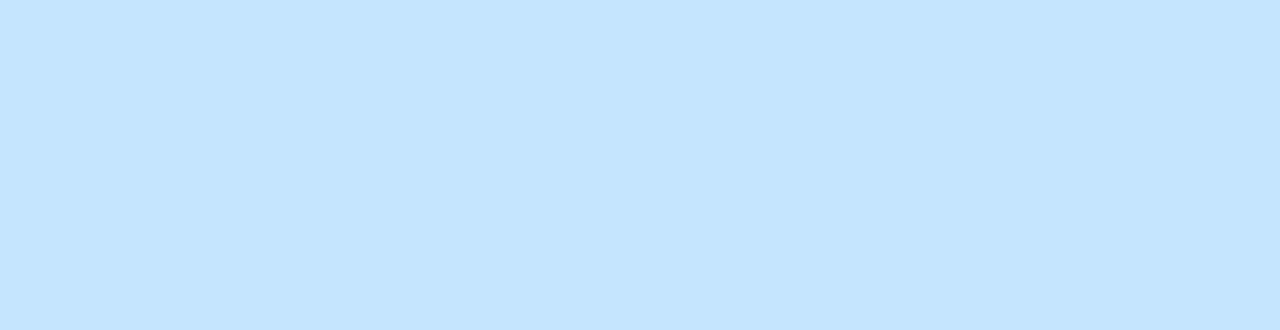
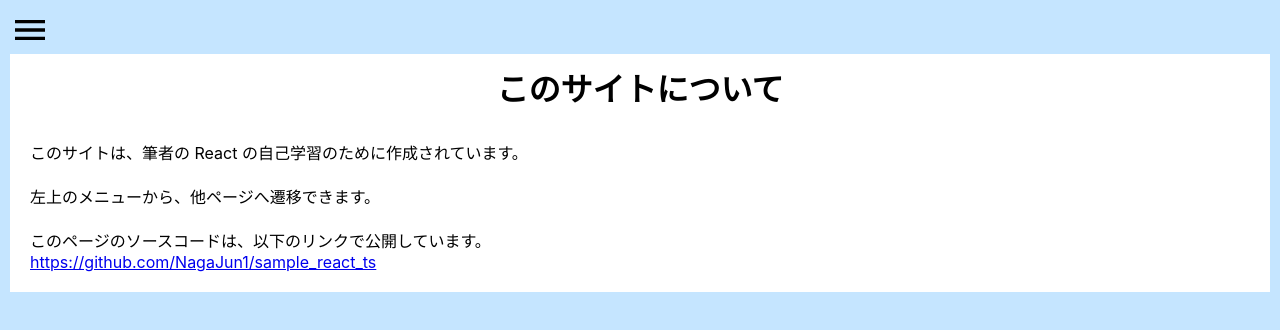
Before and after one commit to NagaJun1/sample_react_ts, a React (Create React App) app: page / in a window 1280 px wide. Before the commit this address had no page. Shown: the top 330 px of the page. Built offline with nearby package versions, Linux system fonts and the light colour scheme.

Commit message:
gh-pages 追加

```diff
--- a/package.json
+++ b/package.json
@@ -1,6 +1,6 @@
 {
   "name": "sample_react_ts",
-  "version": "0.1.0",
+  "version": "1.0.0",
   "private": true,
   "homepage": "https://NagaJun1.github.io/sample_react_ts/",
   "dependencies": {
@@ -11,6 +11,7 @@
     "@types/node": "^16.18.69",
     "@types/react": "^18.2.46",
     "@types/react-dom": "^18.2.18",
+    "gh-pages": "^6.1.1",
     "react": "^18.2.0",
     "react-dom": "^18.2.0",
     "react-router-dom": "^6.21.1",
@@ -26,7 +27,8 @@
     "rm": "rm -rf docs",
     "mv": "mv build docs",
     "git": "git add . && git commit && git push origin master",
-    "deploy": "npm run rm && npm run build && npm run mv && npm run git"
+    "deploy": "gh-pages -d build",
+    "predeploy": "npm run build"
   },
   "eslintConfig": {
     "extends": [
--- a/src/App.tsx
+++ b/src/App.tsx
@@ -8,11 +8,14 @@ import { Home } from './pages/Home';
 /** 初期ページ表示 */
 function App() {
   // 各ページのパス設定
-  return <BrowserRouter basename={process.env.PUBLIC_URL /* ← github pages にアップのデプロイ時は必要 */}>
+  return <BrowserRouter>
     <Routes>
-      <Route path={'/sample_react_ts'} element={<Home />} />
-      <Route path={'/sample_react_ts/author'} element={<Author />} />
-      <Route path={'/sample_react_ts/report'} element={<Reports />} />
+      <Route path='/' element={<Home />} />
+      <Route path='/sample_react_ts' element={<Home />} />
+      <Route path='/author' element={<Author />} />
+      <Route path='/sample_react_ts/author' element={<Author />} />
+      <Route path='/report' element={<Reports />} />
+      <Route path='/sample_react_ts/report' element={<Reports />} />
     </Routes>
   </BrowserRouter>;
 }
```
Also changed, not shown: 2 other files (tests, documents, lock files or other folders).
